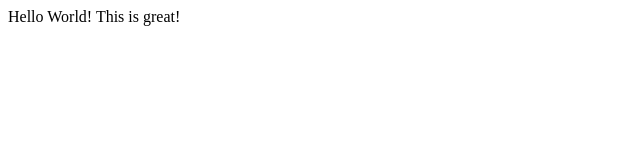
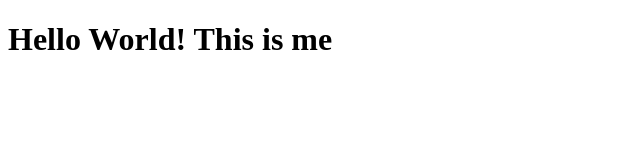
Before and after one commit to wadepowell64/summer2020-day-1, a plain HTML site: page index.html in a window 1280 px wide. Shown: the whole page, without its empty margins (0-640 px from the left). Drawn offline with Linux system fonts and the light colour scheme.

Commit message:
changed to bold text

```diff
--- a/index.html
+++ b/index.html
@@ -6,6 +6,6 @@
   <title>Document</title>
 </head>
 <body>
-  Hello World! This is great!
+  <h1>Hello World! This is <b>me</b> </h1>
 </body>
 </html>
```
